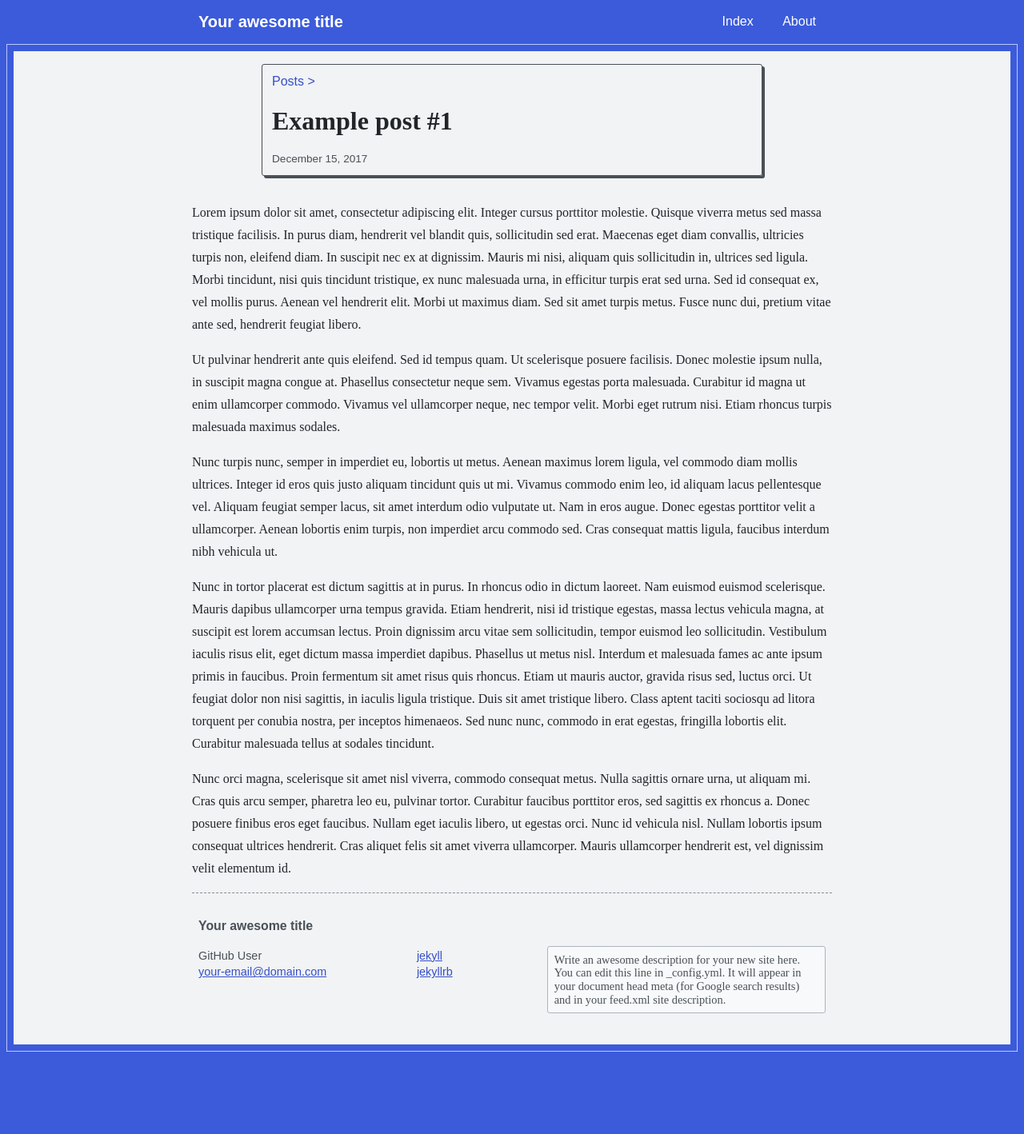
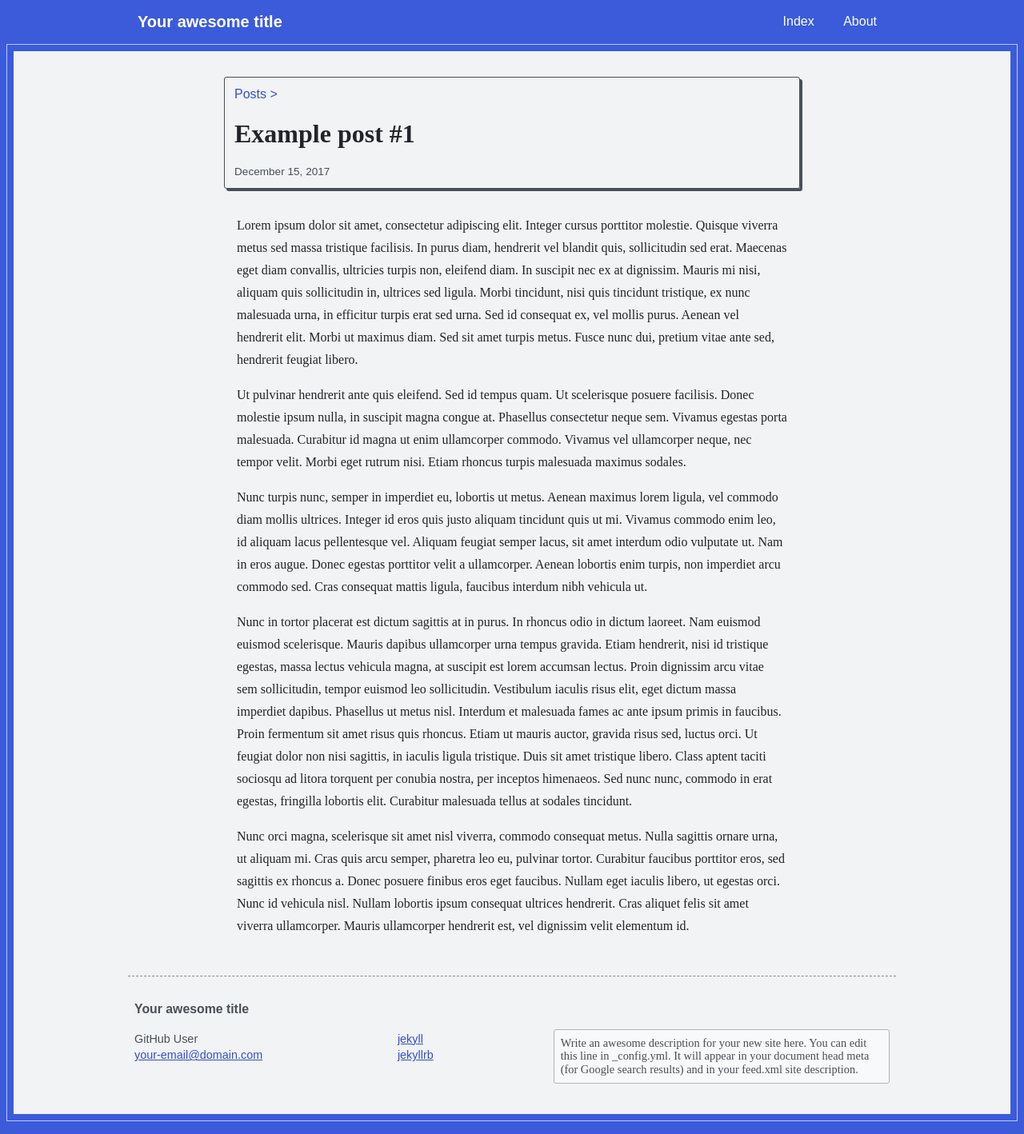
Before and after one commit to iliu-net/jekyll-theme-xyzzy, a Jekyll site: the page built from _posts/2017-12-15-example-post-1.md, in a window 1280 px wide. Shown: the whole page at 80% size. Built offline with Jekyll 4.4.1, drawn with Linux system fonts in a browser that asks for light colours; before the commit the page ends 1331 px from its top, so only the background shows below that.

Commit message:
Utility classes for content widths

```diff
--- a/_includes/header.html
+++ b/_includes/header.html
@@ -1,4 +1,4 @@
-<header class="content" id="header" role="banner">
+<header class="xlimit" id="header" role="banner">
 
   <a class="site-title" href="{{ "/" | relative_url }}">{{ site.title | escape }}</a>
 
--- a/_layouts/default.html
+++ b/_layouts/default.html
@@ -9,8 +9,10 @@
 
     <main id="main" role="main">
       <div class="main-inner">
-        <div class="content">
-          {{ content }}
+        <div class="xlimit">
+          <div class="content">
+            {{ content }}
+          </div>
 
           {% include footer.html %}
         </div>
--- a/_sass/xyzzy.scss
+++ b/_sass/xyzzy.scss
@@ -1,7 +1,9 @@
 $font-family-sans: 'Monda', sans-serif !default;
 $font-family-serif: 'Roboto Slab', serif !default;
 
-$content-width: 800px !default;
+$xlimit-base: 960px !default;
+$xlimit-sm: 720px !default;
+$xlimit-xs: 688px !default;
 
 @import
   'xyzzy/base',
--- a/_sass/xyzzy/_layout.scss
+++ b/_sass/xyzzy/_layout.scss
@@ -21,6 +21,10 @@
   background: #f1f3f5;
   margin: .5rem;
   padding: 1rem;
+}
+
+.content {
+  padding-bottom: 2rem;
 }
 
 #footer {
@@ -140,13 +144,13 @@
 }
 
 .article-header {
+  @extend .xlimit-sm;
   border: 1px solid #495057;
   border-radius: 3px;
   box-shadow: 3px 3px 0 #495057;
-  margin: auto;
   margin-bottom: 2rem;
+  margin-top: 1rem;
   padding: .75rem;
-  width: $content-width * .75;
 
   a {
     @extend .font-sans;
@@ -162,5 +166,6 @@
 }
 
 .article-body {
+  @extend .xlimit-xs;
   line-height: 1.75;
 }
--- a/_sass/xyzzy/_utility.scss
+++ b/_sass/xyzzy/_utility.scss
@@ -1,7 +1,11 @@
-.content {
+.xlimit, .xlimit-sm, .xlimit-xs {
+  box-sizing: border-box;
   margin: auto;
-  width: $content-width;
 }
+.xlimit { max-width: $xlimit-base; }
+.xlimit-sm { max-width: $xlimit-sm; }
+.xlimit-xs { max-width: $xlimit-xs; }
+
 
 .font-sans {
   font-family: $font-family-sans;
```
